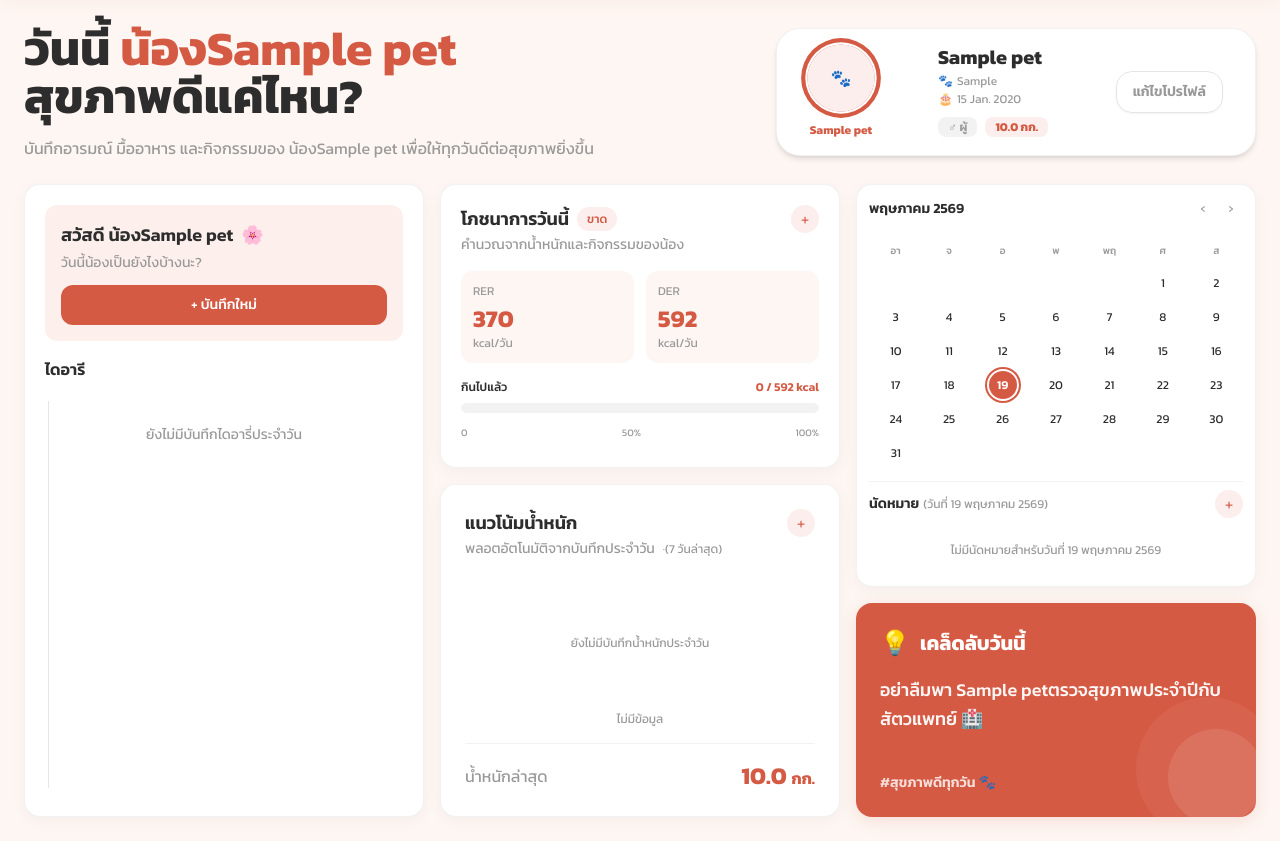
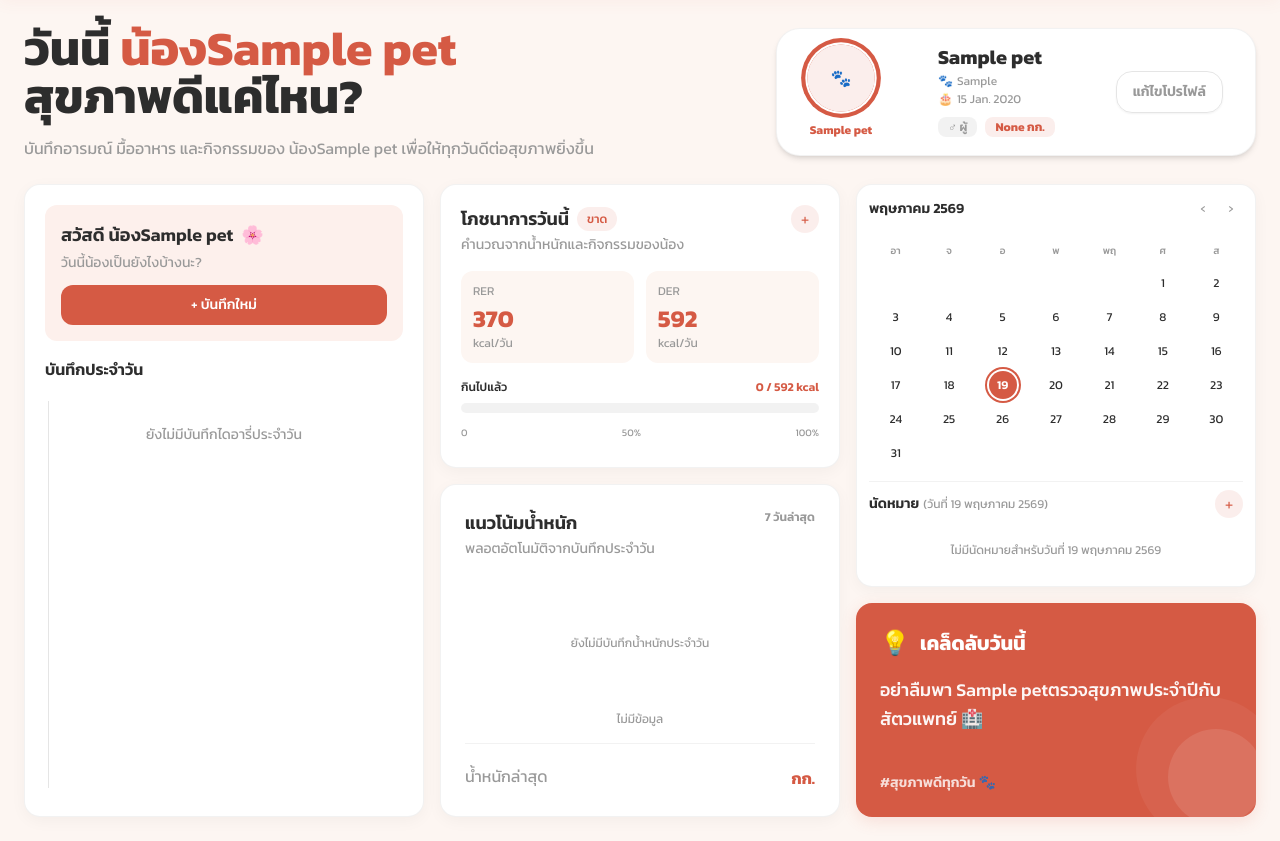
Before and after one commit to myminit/pet-health-tracker, a Django app: page /dashboard/ in a window 1280 px wide. Shown: the part 64-905 px from the top of the page. Run offline with Django 5.2, Linux system fonts and the light colour scheme; a user stored in the database is signed in; tables that the repository leaves empty hold one stand-in row (values such as "Sample post"); data that the repository does not hold is empty; some libraries are stand-ins or nearby versions.

Commit message:
แนวโน้มน้ำหนักคำนวนจากไดอารี่และแก้การคำนวนน้ำหนักล่าสุด

```diff
--- a/apps/pets/templates/pets/components/add_diary_modal.html
+++ b/apps/pets/templates/pets/components/add_diary_modal.html
@@ -38,6 +38,14 @@
             <div class="flex flex-col gap-1.5">
                 <label class="text-sm font-medium text-text-dark">วันที่บันทึก</label>
                 <input type="date" name="date" id="diary-date" required
+                    class="w-full px-4 py-2.5 rounded-xl border border-black/10 bg-bg-color text-text-dark text-sm focus:outline-none focus:border-primary focus:ring-2 focus:ring-primary/10 transition-all">
+            </div>
+
+            <!-- น้ำหนัก -->
+            <div class="flex flex-col gap-1.5">
+                <label class="text-sm font-medium text-text-dark">น้ำหนัก (กก.)</label>
+                <input type="number" name="weight" id="diary-weight" required step="0.01" min="0"
+                    value="{% if latest_weight is not None %}{{ latest_weight }}{% endif %}"
                     class="w-full px-4 py-2.5 rounded-xl border border-black/10 bg-bg-color text-text-dark text-sm focus:outline-none focus:border-primary focus:ring-2 focus:ring-primary/10 transition-all">
             </div>
 
--- a/apps/pets/templates/pets/components/edit_diary_modal.html
+++ b/apps/pets/templates/pets/components/edit_diary_modal.html
@@ -40,6 +40,13 @@
                     class="w-full px-4 py-2.5 rounded-xl border border-black/10 bg-bg-color text-text-dark text-sm focus:outline-none focus:border-primary focus:ring-2 focus:ring-primary/10 transition-all">
             </div>
 
+            <!-- น้ำหนัก -->
+            <div class="flex flex-col gap-1.5">
+                <label class="text-sm font-medium text-text-dark">น้ำหนัก (กก.)</label>
+                <input type="number" name="weight" id="edit-diary-weight" required step="0.01" min="0"
+                    class="w-full px-4 py-2.5 rounded-xl border border-black/10 bg-bg-color text-text-dark text-sm focus:outline-none focus:border-primary focus:ring-2 focus:ring-primary/10 transition-all">
+            </div>
+
             <!-- บันทึก/โน้ต -->
             <div class="flex flex-col gap-1.5">
                 <label class="text-sm font-medium text-text-dark">บันทึกเพิ่มเติม</label>
@@ -68,7 +75,7 @@
 </div>
 
 <script>
-    function openEditDiaryModal(logId, logDate, logNote) {
+    function openEditDiaryModal(logId, logDate, logNote, logWeight) {
         // Set action url dynamically
         const form = document.getElementById('edit-diary-form');
         form.action = `/pet/{{ selected_pet.id }}/daily_log/${logId}/edit/`;
@@ -76,6 +83,11 @@
         // Populate fields
         document.getElementById('edit-diary-date').value = logDate;
         document.getElementById('edit-diary-note').value = logNote;
+        // Populate weight
+        const weightInput = document.getElementById('edit-diary-weight');
+        if (weightInput) {
+            weightInput.value = (typeof logWeight !== 'undefined' && logWeight !== null) ? logWeight : '';
+        }
 
         document.getElementById('edit-diary-modal').classList.remove('hidden');
         document.body.style.overflow = 'hidden';
--- a/apps/pets/templates/pets/dashboard.html
+++ b/apps/pets/templates/pets/dashboard.html
@@ -131,7 +131,7 @@
                 </div>
                 <!-- prettier-ignore-end -->
                 <div class="mb-3">
-                    <h2 class="font-semibold text-text-dark text-base">ไดอารี</h2>
+                    <h2 class="font-semibold text-text-dark text-base">บันทึกประจำวัน</h2>
                 </div>
                 <div class="relative flex flex-col gap-3 overflow-y-auto flex-1">
                     <div class="absolute left-[3px] top-2 bottom-2 w-px bg-black/10"></div>
@@ -161,7 +161,7 @@
                                         <button type="button"
                                             class="edit-diary-btn w-full text-left px-3 py-1.5 text-xs text-text-dark hover:bg-black/5 border-0 bg-transparent cursor-pointer font-medium flex items-center gap-1.5"
                                             data-log-id="{{ log.id }}" data-log-date="{{ log.date|date:'Y-m-d' }}"
-                                            data-log-note="{{ log.note|escape }}">
+                                            data-log-note="{{ log.note|escape }}" data-log-weight="{{ log.weight_recorded }}">
                                             ✏️ แก้ไข
                                         </button>
                                         <form method="POST"
@@ -237,11 +237,10 @@
                         <h2 class="font-semibold text-text-dark text-lg">แนวโน้มน้ำหนัก</h2>
                         <div class="flex items-center gap-2 mt-0.5">
                             <p class="text-sm text-text-muted">พลอตอัตโนมัติจากบันทึกประจำวัน</p>
-                            <span class="text-xs text-text-muted">·(7 วันล่าสุด)</span>
+
                         </div>
                     </div>
-                    <button
-                        class="w-7 h-7 flex items-center justify-center rounded-full bg-primary/10 text-primary hover:bg-primary hover:text-white transition-all text-lg font-light leading-none">+</button>
+                    <div class="text-xs text-text-muted font-semibold">7 วันล่าสุด</div>
                 </div>
                 <div class="mt-4 mb-3 h-28">
                     {% if weight_svg_path %}
@@ -275,7 +274,7 @@
                 </div>
                 <div class="flex items-center justify-between pt-4 border-t border-black/5">
                     <span class="text-base text-text-muted">น้ำหนักล่าสุด</span>
-                    <span class="text-2xl font-bold text-primary">{{ latest_weight }} <span
+                    <span class="text-2xl font-bold text-primary">{% if latest_weight is not None %}{{ latest_weight }}{% endif %} <span
                             class="text-base">กก.</span></span>
                 </div>
             </div>
@@ -505,7 +504,7 @@
 
                 document.querySelectorAll('.edit-diary-btn').forEach(button => {
                     button.addEventListener('click', function () {
-                        openEditDiaryModal(this.dataset.logId, this.dataset.logDate, this.dataset.logNote);
+                        openEditDiaryModal(this.dataset.logId, this.dataset.logDate, this.dataset.logNote, this.dataset.logWeight);
                     });
                 });
             });
--- a/apps/pets/views.py
+++ b/apps/pets/views.py
@@ -46,13 +46,14 @@ def dashboard_view(request):
     today = date.today()
     nutrition_today_total = NutritionLog.objects.filter(pet=selected_pet, date=today).aggregate(total=Sum('calories_consumed'))['total'] or 0
 
-    # จำลองการคำนวณ RER / DER จากน้ำหนักล่าสุด (ดึงน้ำหนักจากไดอารี่ล่าสุด หรือถ้าไม่มีให้ใช้ค่าเริ่มต้น)
+    # จำลองการคำนวณ RER / DER จากน้ำหนักล่าสุด (ดึงน้ำหนักจากไดอารี่ล่าสุด หรือถ้าไม่มีให้ใช้ค่าชั่วคราวภายในคำนวณเท่านั้น)
     latest_log = daily_logs.first()
-    weight = latest_log.weight_recorded if latest_log else 10.0  # ค่า fallback เผื่อไม่มีบันทึกน้ำหนัก
+    latest_weight = latest_log.weight_recorded if latest_log else None
+    calculation_weight = latest_weight if latest_weight is not None else 10.0
 
     # สูตรคำนวณพลังงานแบบง่าย (คุณสามารถปรับสูตรตรงนี้ตามที่ตกลงกับกลุ่มได้เลยครับ)
     # RER = 70 * (weight ^ 0.75) หรือคิดแบบง่าย 30 * weight + 70
-    rer = int(30 * float(weight) + 70)
+    rer = int(30 * float(calculation_weight) + 70)
     der = int(rer * 1.6)  # สมมติตัวคูณกิจกรรมปกติ
 
     calories_consumed = nutrition_today_total
@@ -135,7 +136,7 @@ def dashboard_view(request):
         'der': der,
         'nutrition_percentage': nutrition_percentage,
         'appointments': appointments,
-        'latest_weight': weight,
+        'latest_weight': latest_weight,
         'weight_svg_path': weight_svg_path,
         'weight_svg_area': weight_svg_area,
         'weight_svg_dots': weight_svg_dots,
@@ -284,10 +285,14 @@ def add_daily_log_view(request, pet_id):
     if request.method == 'POST':
         date_str = request.POST.get('date', '')
         note = request.POST.get('note', '').strip()
+        weight_str = request.POST.get('weight', '').strip()
 
         # Get the latest weight recorded from previous daily logs as fallback
         latest_log = DailyLog.objects.filter(pet=pet).order_by('-date').first()
-        weight_recorded = latest_log.weight_recorded if latest_log else 10.0
+        try:
+            weight_recorded = Decimal(weight_str) if weight_str else (latest_log.weight_recorded if latest_log else Decimal('10.0'))
+        except (InvalidOperation, ValueError):
+            weight_recorded = latest_log.weight_recorded if latest_log else Decimal('10.0')
 
         try:
             log_date = datetime.strptime(date_str, '%Y-%m-%d').date() if date_str else date.today()
@@ -311,6 +316,7 @@ def edit_daily_log_view(request, pet_id, log_id):
     if request.method == 'POST':
         date_str = request.POST.get('date', '')
         note = request.POST.get('note', '').strip()
+        weight_str = request.POST.get('weight', '').strip()
 
         try:
             log_date = datetime.strptime(date_str, '%Y-%m-%d').date() if date_str else date.today()
@@ -319,6 +325,11 @@ def edit_daily_log_view(request, pet_id, log_id):
 
         log.date = log_date
         log.note = note if note else "บันทึกประจำวันทั่วไป"
+        try:
+            if weight_str:
+                log.weight_recorded = Decimal(weight_str)
+        except (InvalidOperation, ValueError):
+            pass
         log.save()
         messages.success(request, 'แก้ไขบันทึกไดอารี่เรียบร้อยแล้ว')
     return redirect(f'/dashboard/?pet_id={pet.id}')
```
